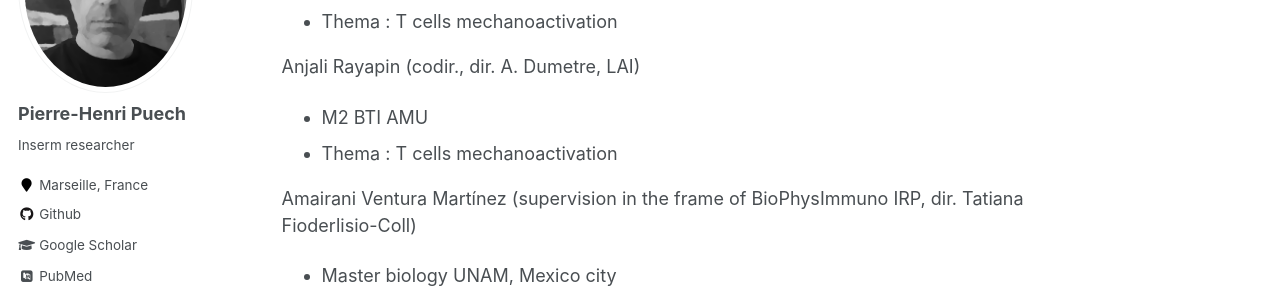
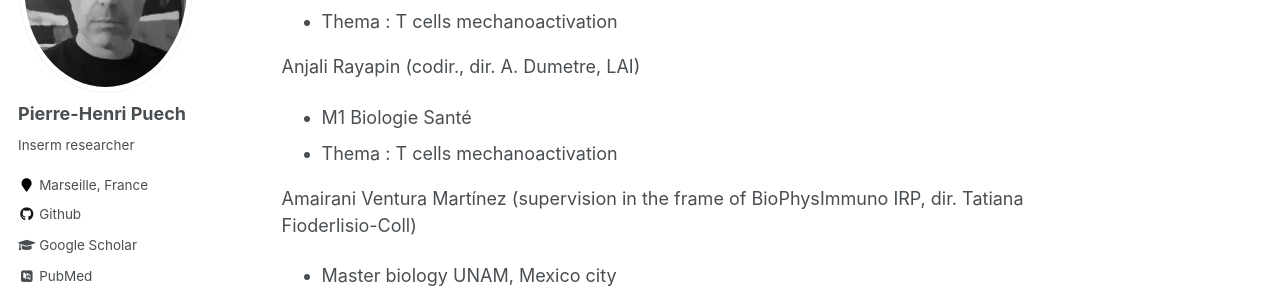
Before and after one commit to phpuech/phpuech.github.io, a Jekyll site: the page built from _pages/who.md, in a window 1280 px wide and 900 px high, scrolled down 1223 px. Shown: the part 153-452 px from the top of the window. Built offline with Jekyll 4.4.1, drawn with Linux system fonts in a browser that asks for light colours; some web fonts are replaced.

Commit message:
add people

```diff
--- a/_pages/who.md
+++ b/_pages/who.md
@@ -41,7 +41,7 @@ Nadir Chabane (dir., with Y. Hamon, CIML)
 - Thema : T cells mechanoactivation
 
 Anjali Rayapin (codir., dir. A. Dumetre, LAI)
-- M2 BTI AMU
+- M1 Biologie Santé
 - Thema : T cells mechanoactivation
 
 Amairani Ventura Martínez (supervision in the frame of BioPhysImmuno IRP, dir. Tatiana Fioderlisio-Coll)
```
